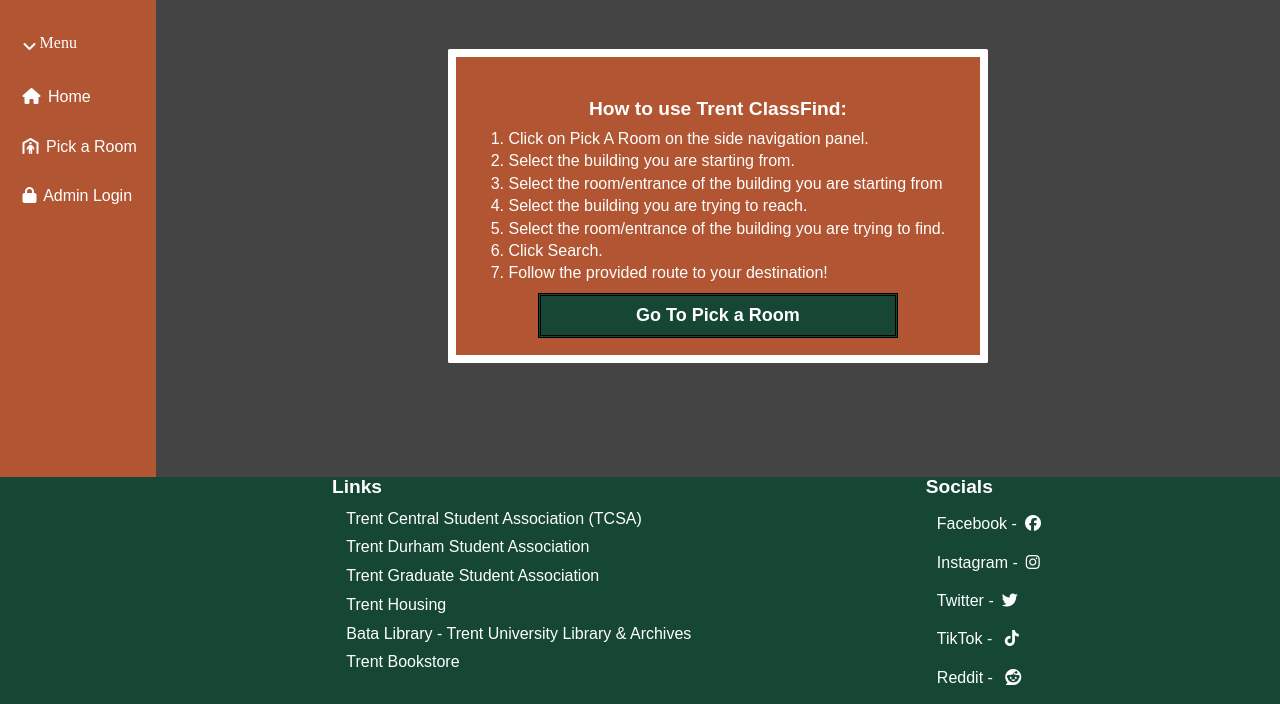
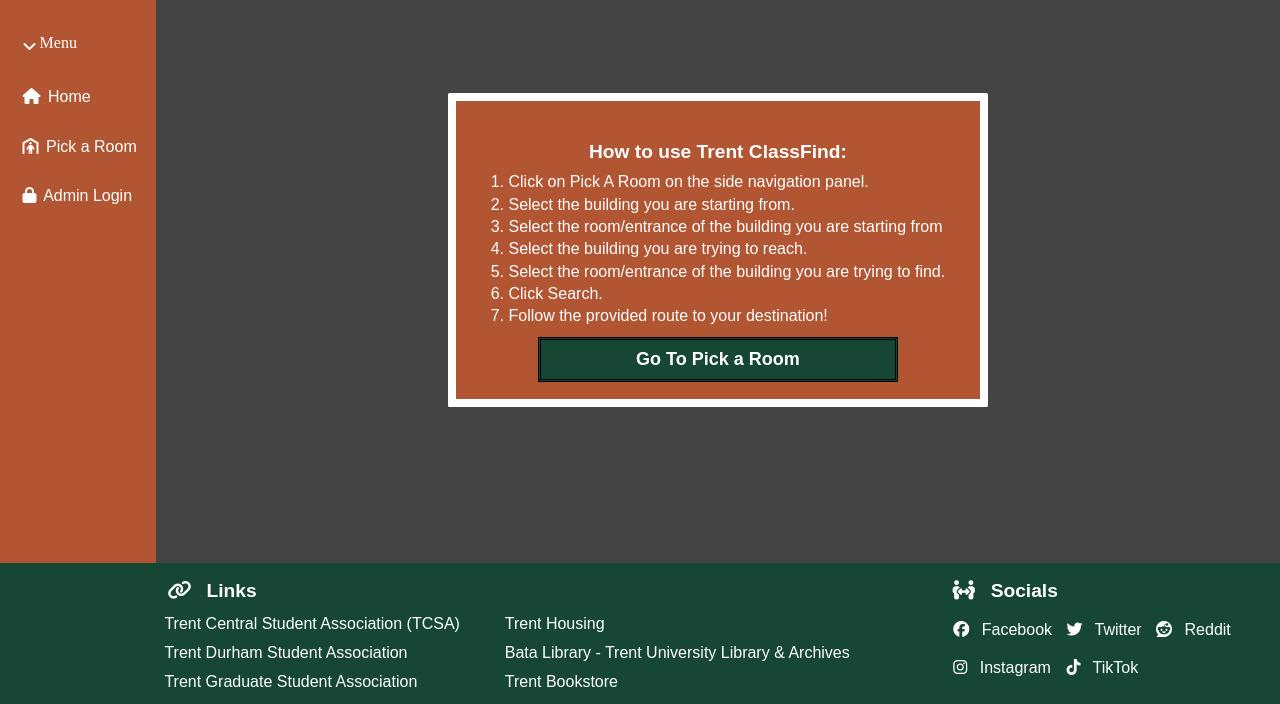
Before and after one commit to HamzaGiTX786/COIS-4000Y---Trent-Class-Find, a PHP site: page /index.php in a window 1280 px wide. Shown: the part 96-800 px from the top of the page. Run offline with PHP 8.4, Linux system fonts and the light colour scheme; some libraries are stand-ins or nearby versions.

Commit message:
updating footer

```diff
--- a/includes/footer.php
+++ b/includes/footer.php
@@ -1,24 +1,38 @@
 <footer>
         <div class="linksnsocial">
             <section class="links">
-            <h2>Links</h2>
             <ul>
+                <h2><i class="fa-solid fa-link"></i> Links</h2>
+                <div id = "foot">
+                    <div>
                         <li><a href="https://trentcentral.ca/">Trent Central Student Association (TCSA)</a></li>
                         <li><a href="https://www.mytdsa.ca/">Trent Durham Student Association</a></li>
                         <li><a href="https://trentgsa.ca/">Trent Graduate Student Association</a></li>
+                    </div>
+                    <div>
                         <li><a href="https://www.trentu.ca/housing/">Trent Housing</a></li>
                         <li><a href="https://www.trentu.ca/library/frontpage">Bata Library - Trent University Library & Archives</a></li>
                         <li><a href="https://www.bkstr.com/trentstore/home">Trent Bookstore</a></li>
+                    </div>
+                </div>
             </ul>
             </section>
             <section class="socials">
-                <h2>Socials</h2>
                 <ul>
-                    <li><a href="https://www.facebook.com/trentuniversity/">Facebook -<i class="fa-brands fa-facebook"></i> </a></li>
-                    <li><a href="https://www.instagram.com/trentuniversity/?hl=en">Instagram -<i class="fa-brands fa-instagram"></i> </a></li>
-                    <li><a href="https://twitter.com/TrentUniversity?ref_src=twsrc%5Egoogle%7Ctwcamp%5Eserp%7Ctwgr%5Eauthor">Twitter -<i class="fa-brands fa-twitter"></i></a></li>
-                    <li><a href="https://www.tiktok.com/@trent.university?lang=en">TikTok - <i class="fa-brands fa-tiktok"></i></a></li>
-                    <li><a href="https://www.reddit.com/r/TrentUniversity/">Reddit - <i class="fa-brands fa-reddit"></i></a></li>
+                    <h2><i class="fa-solid fa-people-arrows"></i> Socials</h2>
+                    <div id = "socials">
+                        <div>
+                            <li><a href="https://www.facebook.com/trentuniversity/"><i class="fa-brands fa-facebook"></i> Facebook</a></li>
+                            <li><a href="https://www.instagram.com/trentuniversity/?hl=en"><i class="fa-brands fa-instagram"></i> Instagram</a></li>
+                        </div>
+                        <div>
+                            <li><a href="https://twitter.com/TrentUniversity"><i class="fa-brands fa-twitter"></i> Twitter</a></li>
+                            <li><a href="https://www.tiktok.com/@trent.university?lang=en"><i class="fa-brands fa-tiktok"></i> TikTok</a></li>
+                        </div>
+                        <div>
+                            <li><a href="https://www.reddit.com/r/TrentUniversity/"><i class="fa-brands fa-reddit"></i> Reddit</a></li>
+                        </div>
+                    </div>
                 </ul>
             </section>
         </div>
```
Lines whose indentation alone changed are shown as unchanged.
